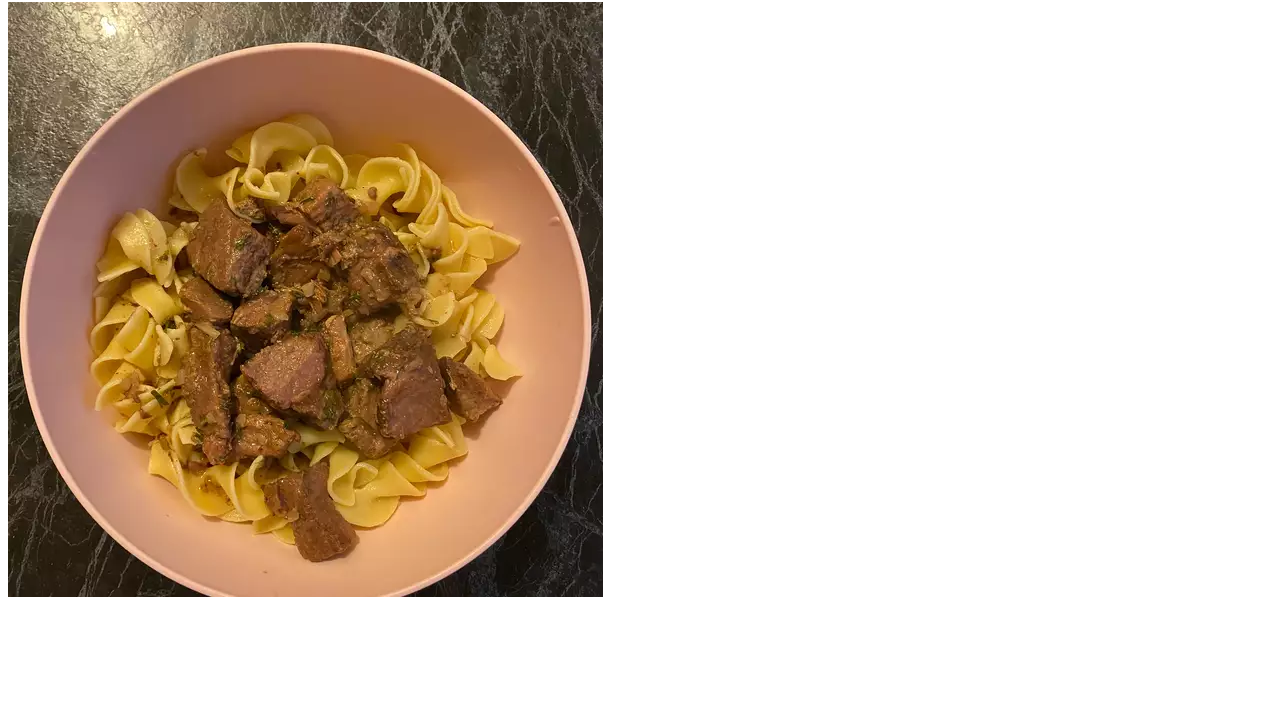
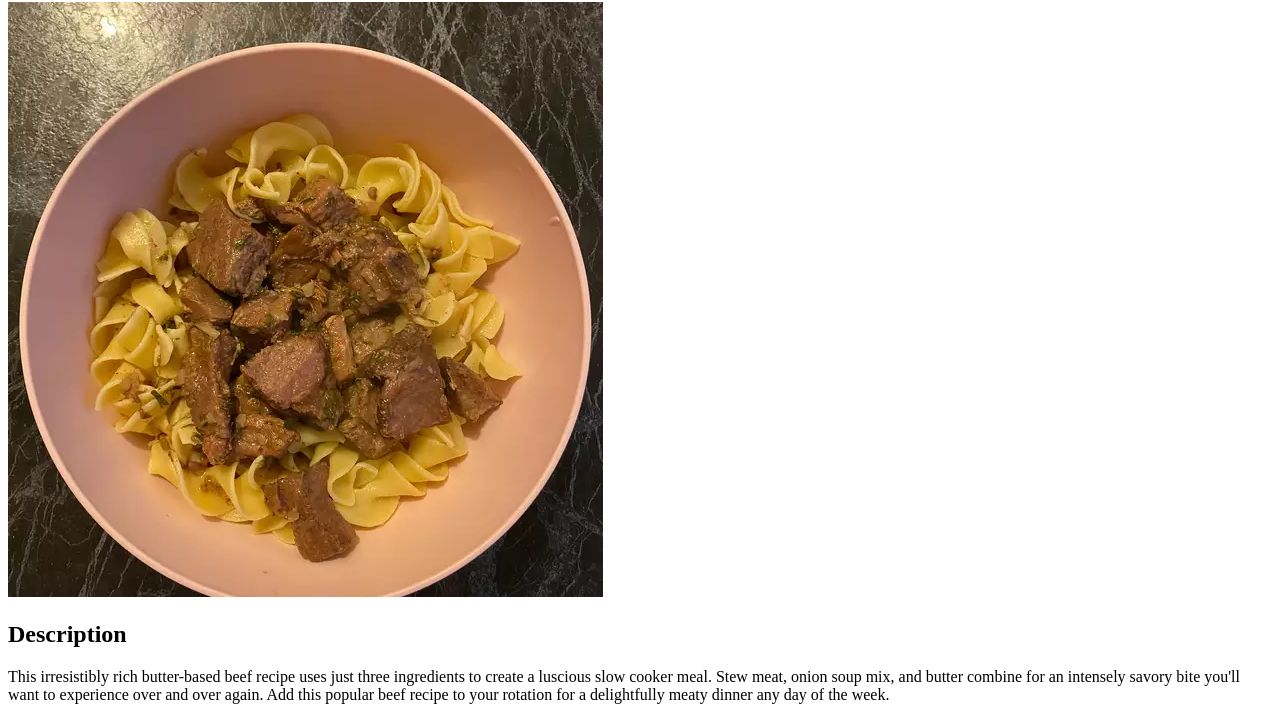
Before and after one commit to dfrowe/odin-recipes, a plain HTML site: page recipes/Butter-Beef.html in a window 1280 px wide. Shown: the part 78-800 px from the top of the page. Drawn offline with Linux system fonts and the light colour scheme.

Commit message:
Added Description heading & recipe Description

```diff
--- a/recipes/Butter-Beef.html
+++ b/recipes/Butter-Beef.html
@@ -10,6 +10,10 @@
     <div class="content">
         <h1>Butter Beef</h1>
         <img src="./Butter_Beef.webp" alt="Butter Beef Dish">
+        <h2>Description</h2>
+            <p>
+                This irresistibly rich butter-based beef recipe uses just three ingredients to create a luscious slow cooker meal. Stew meat, onion soup mix, and butter combine for an intensely savory bite you'll want to experience over and over again. Add this popular beef recipe to your rotation for a delightfully meaty dinner any day of the week.
+            </p>
     </div>
 </body>
 </html>
```
